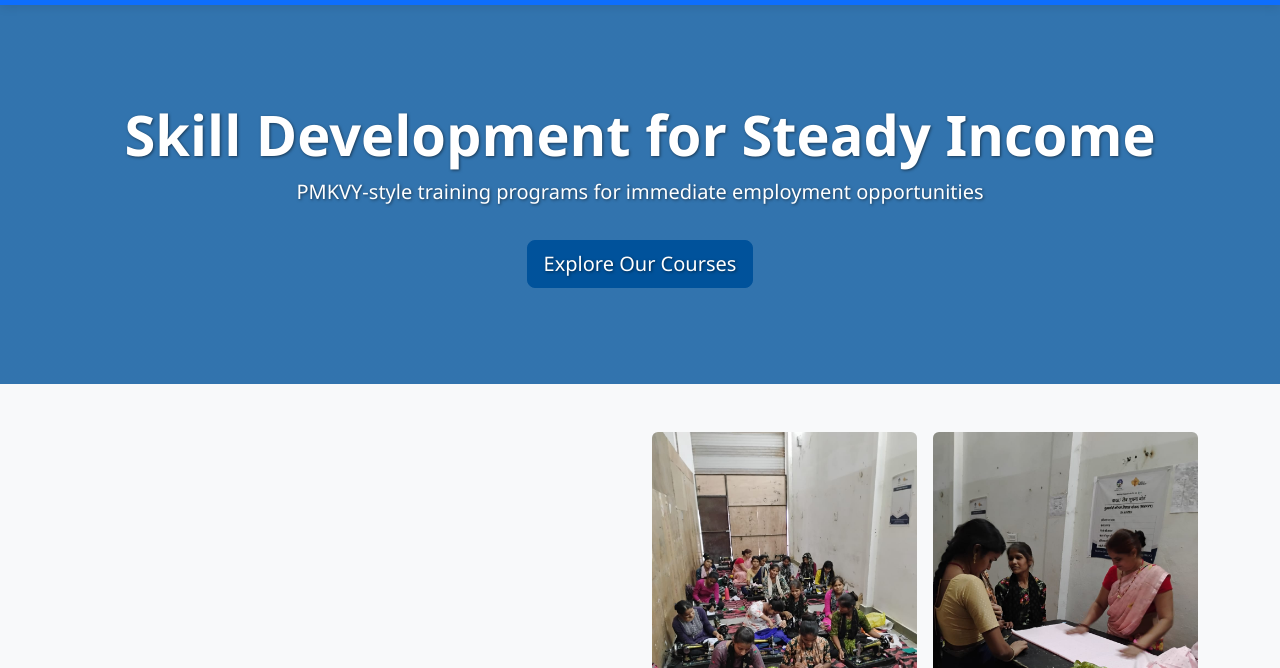
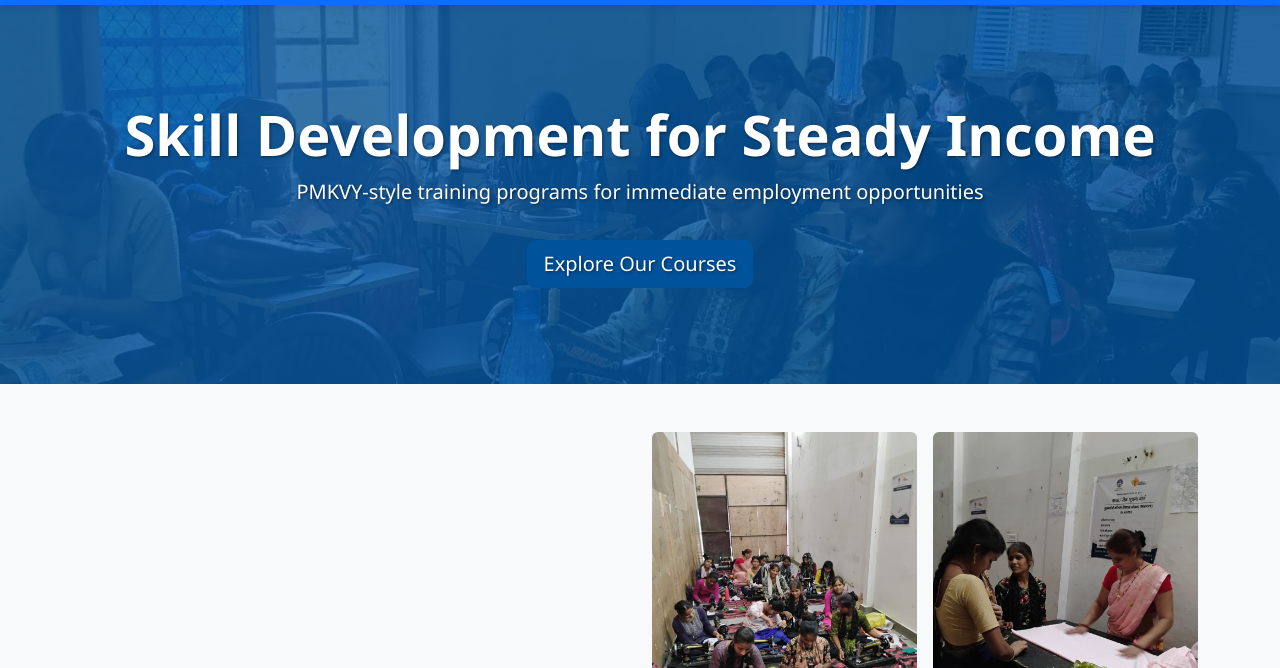
Before and after one commit to neelmaniskills/home, a plain HTML site: page index.html in a window 1280 px wide. Shown: the part 61-729 px from the top of the page. Drawn offline with nearby package versions, Linux system fonts and the light colour scheme.

Commit message:
Update styles.css

```diff
--- a/css/styles.css
+++ b/css/styles.css
@@ -9,7 +9,7 @@ body {
 
 /* Hero section */
 .hero-section {
-    background: linear-gradient(rgba(0, 82, 155, 0.8), rgba(0, 82, 155, 0.8)), url('image/hero-bg.jpg');
+    background: linear-gradient(rgba(0, 82, 155, 0.8), rgba(0, 82, 155, 0.8)), url('../image/hero-bg.jpg');
     background-size: cover;
     background-position: center;
     color: white;
```
